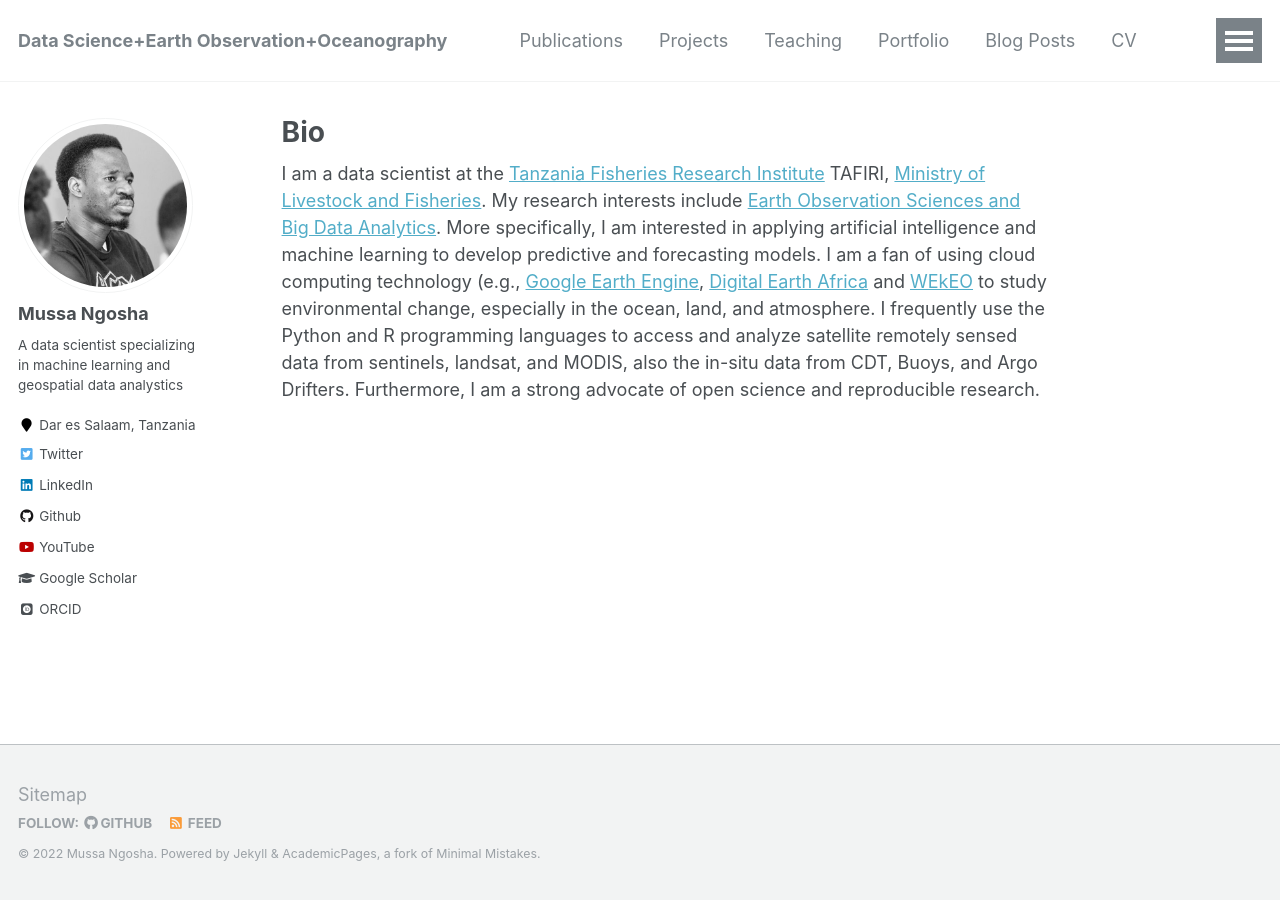
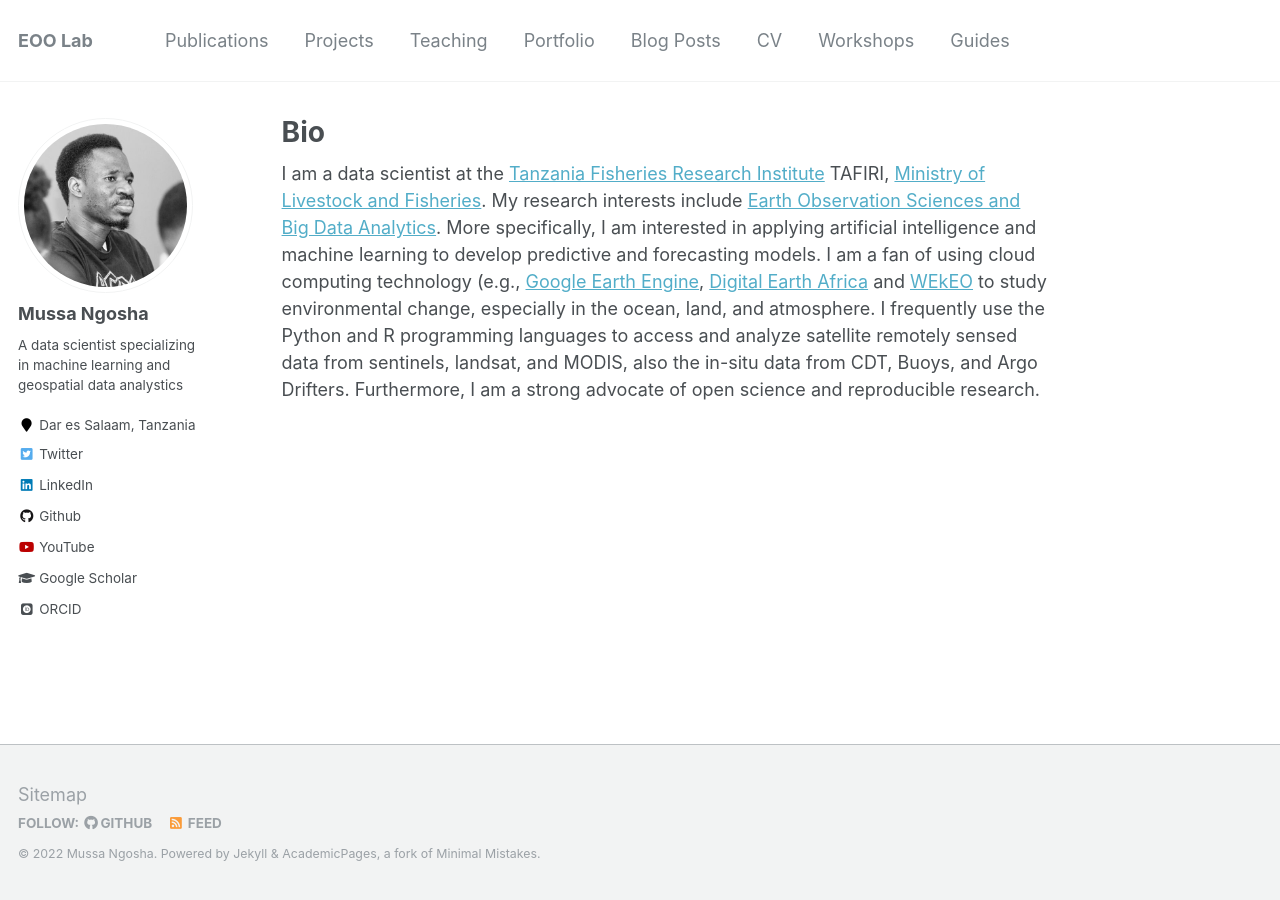
Before and after one commit to NgoshaJr/ngoshajr.github.io, a Jekyll site: the page built from _pages/about.md, in a window 1280 px wide. Built offline with Jekyll 4.4.1, drawn with Linux system fonts in a browser that asks for light colours; some web fonts are replaced.

Commit message:
Update _config.yml

```diff
--- a/_config.yml
+++ b/_config.yml
@@ -7,7 +7,7 @@
 
 # Site Settings
 locale                   : "en-US"
-title                    : "Data Science+Earth Observation+Oceanography"
+title                    : "EOO Lab"
 title_separator          : "-"
 name                     : &name "Mussa Ngosha"
 description              : &description "A personal website"
```
